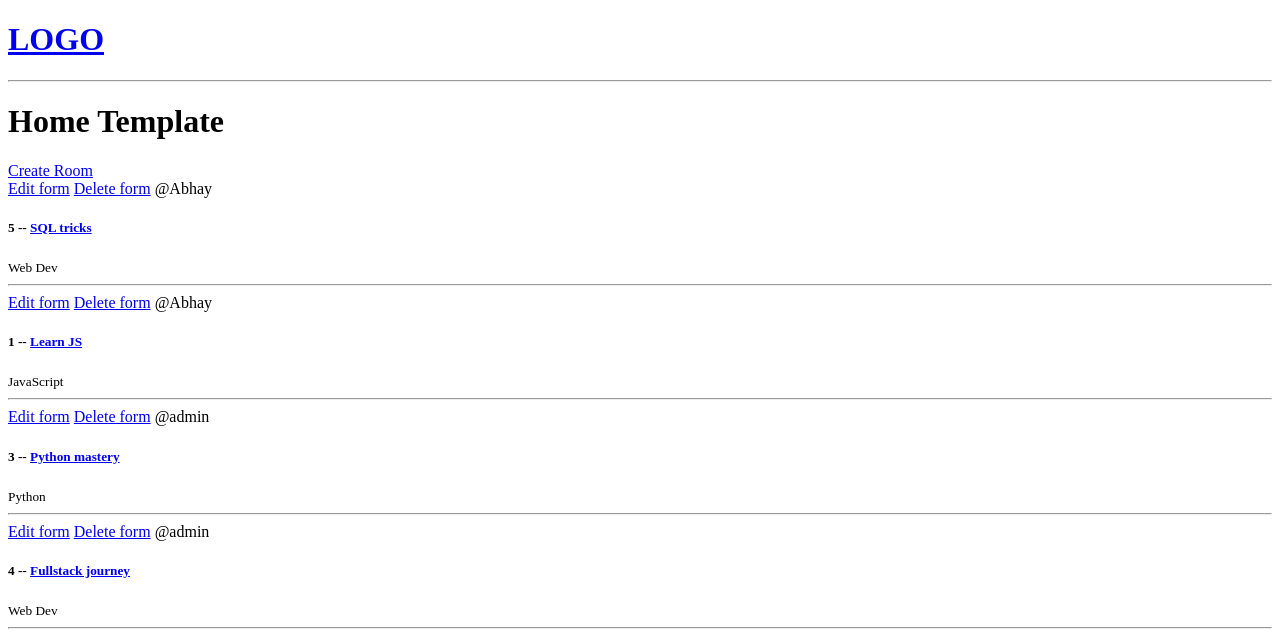
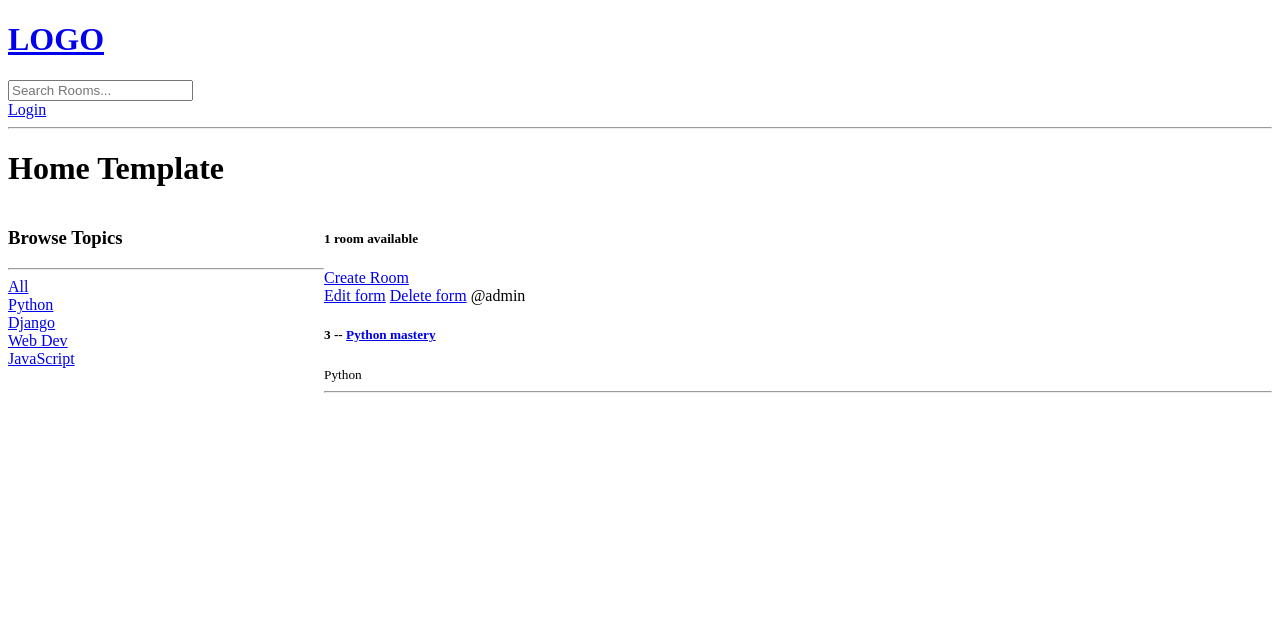
Before and after one commit to AbhayParasharhere/DjangoStudyBuddy, a Django app: a page that uses studybuddy/templates/main.html in a window 1280 px wide. Shown: the top 638 px of the page. Run offline with Django 4.2, Linux system fonts and the light colour scheme; data comes from the database, SQL or seed files in the repository; both versions use the stored data as it was after the commit.

Commit message:
Add login/logout functionality

```diff
--- a/studybuddy/base/templates/base/home.html
+++ b/studybuddy/base/templates/base/home.html
@@ -1,12 +1,41 @@
 {%extends 'main.html'%}
 
 {%block content%}
+
+<style>
+    .home-container{
+        display:grid;
+        grid-template-columns: 1fr 3fr;
+    }
+</style>
+
+
 <h1>Home Template</h1>
 
-<div>
+<div class="home-container">
 
-    <a href="{%url 'create-room'%}">Create Room</a>
     <div>
+        <h3>Browse Topics</h3>
+        <hr>
+        <div>
+            <a href="{%url 'home'%}">All</a>
+        </div>
+        {%for topic in topics%}
+        <div>
+            <a href="{%url 'home'%}?q={{topic.name}}">{{topic.name}}</a>
+        </div>
+        {%endfor%}
+    </div>
+    <div>
+        <h5>{{room_count}}
+            {%if room_count == 1%}
+            room
+            {%else%}
+            rooms
+            {%endif%}
+            available</h5>
+        <a href="{%url 'create-room'%}">Create Room</a>
+        <div>
 
         {% for room in rooms %}
         <div>
@@ -21,7 +50,8 @@
             </h5>
             <small>{{room.topic.name}}</small>
             <hr />
-        {% endfor %}
+            {% endfor %}
+        </div>
     </div>
 </div>
 
--- a/studybuddy/base/urls.py
+++ b/studybuddy/base/urls.py
@@ -2,6 +2,8 @@
 from . import views
 
 urlpatterns = [
+    path('login/', views.logInPage, name='login'),
+    path('logout/', views.logoutUser, name='logout'),
     path('', views.home, name='home'),
     path('room/<str:pk>/', views.room, name='room'),
     path('create-room/', views.createRoom, name="create-room"),
--- a/studybuddy/base/views.py
+++ b/studybuddy/base/views.py
@@ -1,12 +1,46 @@
 from django.http import HttpResponse
 from django.shortcuts import render, redirect
-from .models import Room
+from django.db.models import Q
+from django.contrib import messages
+from django.contrib.auth import authenticate, login, logout
+from django.contrib.auth.models import User
+from .models import Room, Topic
 from .forms import RoomForm
 
 
+def logInPage(request):
+    if request.method == 'POST':
+        username = request.POST.get('username')
+        password = request.POST.get('password')
+        try:
+            user = User.objects.get(username=username)
+        except:
+            messages.error(request, 'User does not exist')
+
+        user = authenticate(request, username=username, password=password)
+
+        if user is not None:
+            login(request, user)
+            return redirect('home')
+        else:
+            messages.error(request, 'Username or password does not exist')
+
+    context = {}
+    return render(request, 'base/login_register.html', context)
+
+
+def logoutUser(request):
+    logout(request)
+    return redirect('home')
+
+
 def home(request):
-    rooms = Room.objects.all()
-    context = {'rooms': rooms}
+    q = request.GET.get('q') if request.GET.get('q') != None else ''
+    rooms = Room.objects.filter(Q(topic__name__icontains=q) | Q(
+        name__icontains=q) | Q(description__icontains=q))
+    topics = Topic.objects.all()
+    room_len = rooms.count()
+    context = {'rooms': rooms, 'topics': topics, 'room_count': room_len}
     return render(request, 'base/home.html', context=context)
 
 
--- a/studybuddy/templates/main.html
+++ b/studybuddy/templates/main.html
@@ -8,6 +8,13 @@
 <body>
     {%include 'navbar.html' %}
 
+    {%if messages%}
+    <ul class="messages">
+        {%for message in messages%}
+        <li {%if message.tags%} class="{{message.tags}}" {%endif%}>{{message}}</li>
+        {%endfor%}
+    </ul>
+    {%endif%}
     {%block content%}
 
     {%endblock%}
--- a/studybuddy/templates/navbar.html
+++ b/studybuddy/templates/navbar.html
@@ -2,4 +2,13 @@
     <h1>LOGO</h1>
 </a>
 
+<form method="GET" action="{%url 'home'%}">
+    <input type="text" name="q" placeholder="Search Rooms..." />
+</form>
+
+{%if request.user.is_authenticated%}
+<a href="{%url 'logout'%}">Logout</a>
+{%else%}
+<a href="{%url 'login'%}">Login</a>
+{%endif%}
 <hr>
```
Also changed, not shown: studybuddy/base/templates/base/login_register.html (added, +15 -0 lines), studybuddy/db.sqlite3.
